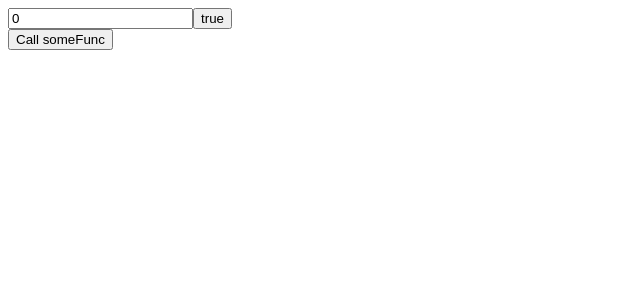
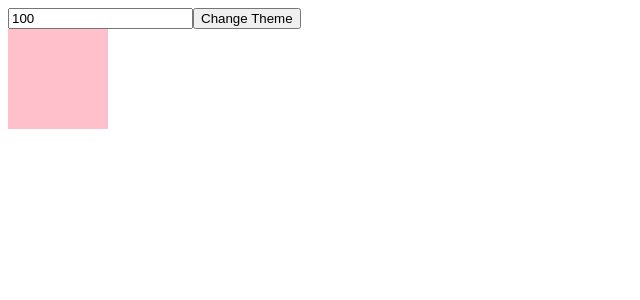
Before and after one commit to jungcolor/myapp, a React (Create React App) app in the folder basic-react/: page / in a window 1280 px wide. Shown: the top 300 px of the page, without its empty margins (0-640 px from the left). Built offline with nearby package versions, Linux system fonts and the light colour scheme; the HTML template or start-up script is replaced by a standard one.

Commit message:
ex2 not use useCallback

```diff
--- a/basic-react/src/App.tsx
+++ b/basic-react/src/App.tsx
@@ -1,28 +1,29 @@
 import { useCallback, useEffect, useState } from "react";
+import Box from "./components/box";
 
-const App = () => {
-    const [number, setNumber] = useState<number | string>(0);
-    const [toggle, setToggle] = useState(true);
+function App() {
+    const [size, setSizes] = useState<number>(100);
+    const [isDark, setIsDark] = useState(false);
 
-    const someFuntion = useCallback(() => {
-        console.log(`someFunc: number: ${number}`);
-        return;
-    }, [number]);
-
-    useEffect(() => {
-        console.log("someFunction이 변경되었습니다.");
-    }, [someFuntion]);
+    const createBoxStyle = () => {
+        return {
+            backgroundColor: "pink",
+            width: `${size}px`,
+            height: `${size}px`
+        };
+    };
 
     return (
-        <div>
+        <div style={{
+            backgroundColor: isDark ? "black" : "white"
+        }}>
             <input
                 type="number"
-                value={number}
-                onChange={(e) => setNumber(e.target.value)}
+                value={size}
+                onChange={(e) => setSizes(Number(e.target.value))}
             />
-            <button onClick={() => setToggle(!toggle)}>{toggle.toString()}</button>
-            <br />
-            <button onClick={someFuntion}>Call someFunc</button>
+            <button onClick={() => setIsDark(!isDark)}>Change Theme</button>
+            <Box createBoxStyle={createBoxStyle} />
         </div>
     );
 }
--- /dev/null
+++ b/basic-react/src/components/box.tsx
@@ -0,0 +1,16 @@
+import { useEffect, useState } from "react";
+
+function Box({ createBoxStyle }: any) {
+    const [style, setStyle] = useState({});
+
+    useEffect(() => {
+        console.log("박스 키우기");
+        setStyle(createBoxStyle());
+    }, [createBoxStyle]);
+
+    return (
+        <div style={style}></div>
+    );
+}
+
+export default Box;
```
